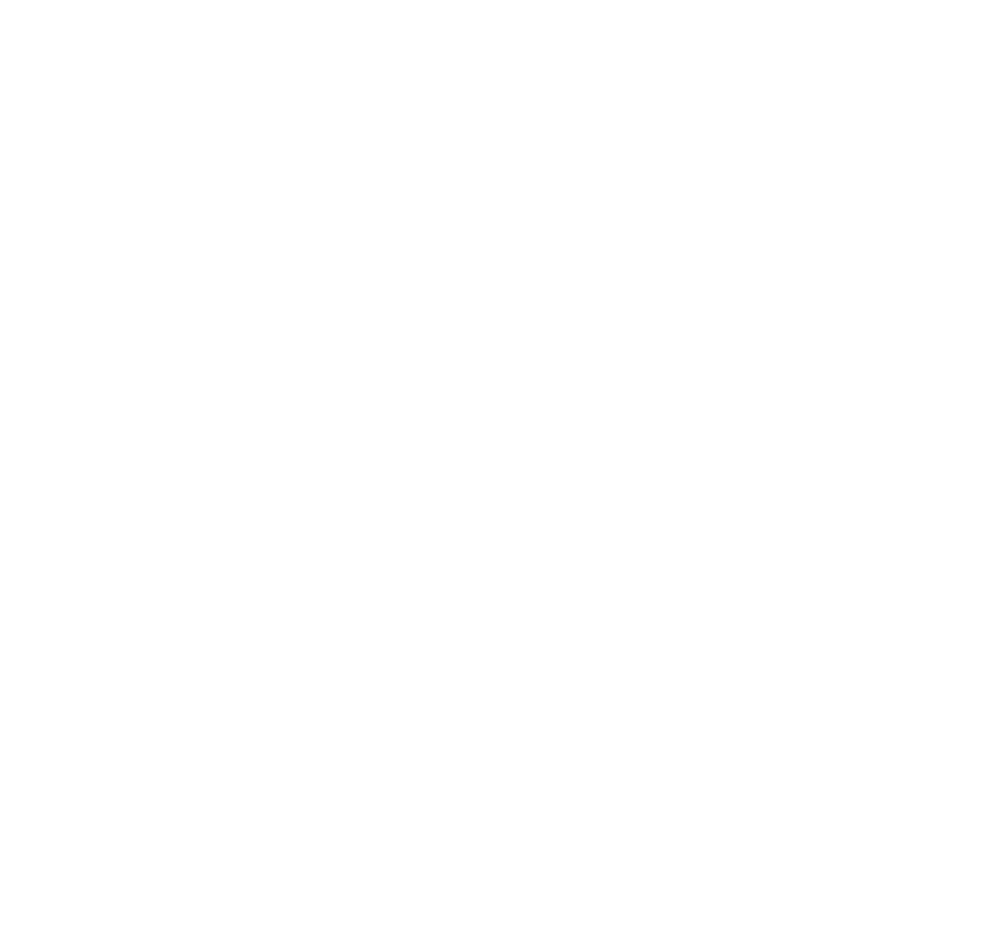
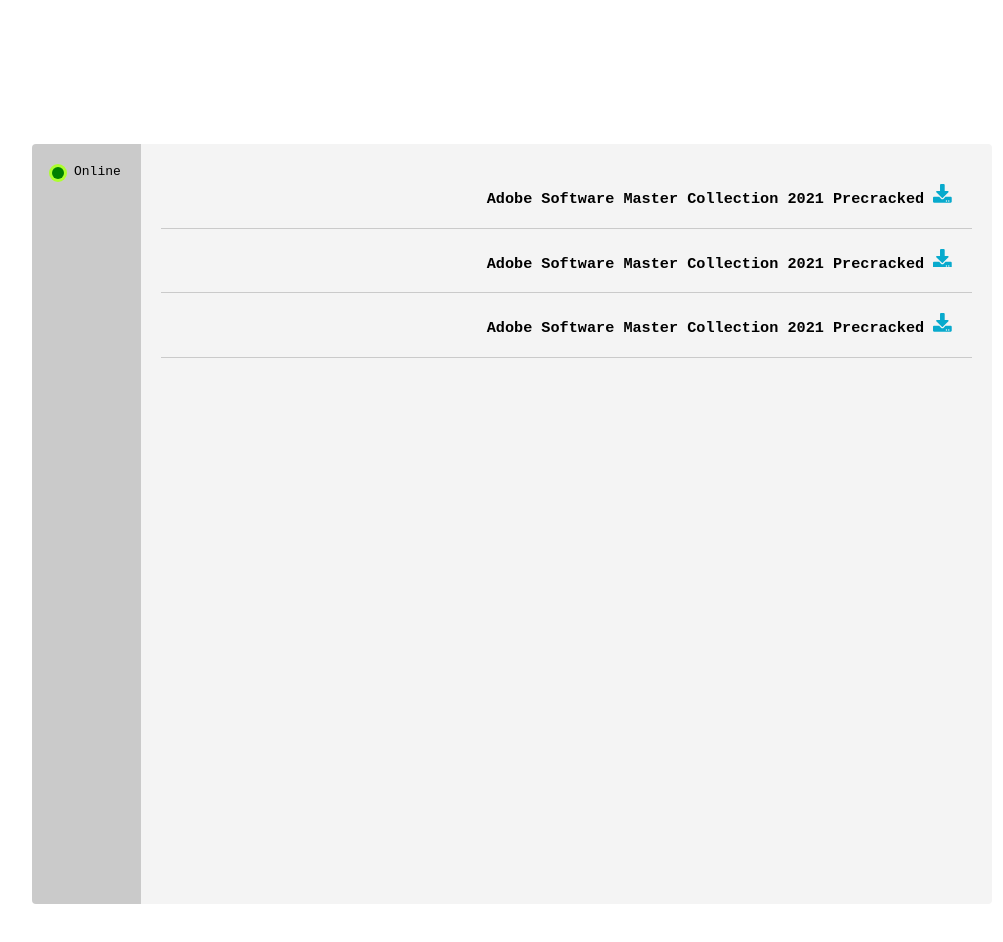
Before and after one commit to MDBossss/sikknuts, a React (Create React App) app: page / in a window 1280 px wide. Shown: the part 1800-2742 px from the top of the page, without its empty margins (128-1131 px from the left). Before the commit the page ends 1335 px from the top, so only its background shows below. Built offline with nearby package versions, Linux system fonts and the light colour scheme.

Commit message:
added "downloads" section

```diff
--- a/src/App.js
+++ b/src/App.js
@@ -12,6 +12,10 @@
         <h1>OG NUTS</h1>
       </div>
       <Members/>
+      <div className="downloads-title">
+        <h1>DOWNLOADS</h1>
+      </div>
+      <DownloadLinks/>
     </div>
 
   );
--- a/src/components/DownloadLinks.js
+++ b/src/components/DownloadLinks.js
@@ -1,12 +1,18 @@
 import Link from "./Link";
 
-const links =["https://download1522.mediafire.com/c8zfxalf9bpg/ynibvtfh9chfsb2/Adobe+Software+Master+Collection+2021+Precracked.torrent"]
+const links =["https://download1522.mediafire.com/c8zfxalf9bpg/ynibvtfh9chfsb2/Adobe+Software+Master+Collection+2021+Precracked.torrent","https://download1522.mediafire.com/c8zfxalf9bpg/ynibvtfh9chfsb2/Adobe+Software+Master+Collection+2021+Precracked.torrent","https://download1522.mediafire.com/c8zfxalf9bpg/ynibvtfh9chfsb2/Adobe+Software+Master+Collection+2021+Precracked.torrent"]
 
 
 const DownloadLinks = () => {
   return (
-    <div>
-    {links.map((link,index) => <Link link={link} key={index}/>)}
+    <div className="downloads">
+        <div className="sidebar">
+            <div className="status"></div>
+            <span className="sidebar-text">Online</span>
+        </div>
+        <div className="links">
+            {links.map((link,index) => <Link link={link} key={index}/>)}
+        </div>
     </div>
   )
 }
--- a/src/components/Link.js
+++ b/src/components/Link.js
@@ -1,4 +1,5 @@
 import React from "react"
+import {FaDownload} from "react-icons/fa"
 
 const Link = ({link}) => {
 
@@ -7,7 +8,7 @@
 
   return (
     <div>
-        <h2>{title}</h2>
+        <h3 className="link-title" onClick={() => window.open(link)}>{title} <FaDownload style={{color: "black"}}/></h3>
     </div>
   )
 }
--- a/src/index.css
+++ b/src/index.css
@@ -67,6 +67,7 @@
   max-width:1000px;
   column-gap:10px;
   padding:20px;
+  height: 100vh;
 
 }
 
@@ -108,3 +109,82 @@
   text-align: center;
   margin: 10px 0px;
 }
+
+.downloads-title{
+  display:flex;
+  justify-content: center;
+  margin-top:100px;
+  margin-bottom:50px;
+}
+
+.downloads-title h1{
+  letter-spacing: 0.2em;
+}
+
+.downloads{
+  margin:20px;
+  max-width:1000px;
+  display:flex;
+  margin:auto;
+  height:100vh;
+  margin-bottom:50px;
+  border-radius: 4px;
+  padding:20px;
+}
+
+.sidebar{
+  background-color:#cacaca;
+  padding:20px;
+  display:flex;
+  align-items:flex-start;
+  border-radius: 4px 0px 0px 4px;
+}
+
+.sidebar-text{
+  color:black;
+  margin-left:10px;
+  font-family: monospace;
+}
+
+.links{
+  padding:20px;
+  background-color: #f4f4f4;
+  border-radius: 0px 4px 4px 0px;
+  width:100%;
+}
+
+.link-title{
+  color:black;
+  text-align: right;
+  width:100%;
+  padding:20px;
+  font-family: monospace;
+  border-bottom:1px solid #cacaca;
+  cursor:pointer;
+}
+
+.link-title:hover{
+  background-color:#cacaca;
+}
+
+
+#root > div > div.downloads > div.links > div > h3 > svg > path{
+  color: #08aacd;
+}
+
+.status{
+  width:12px;
+  height:12px;
+  margin-top:3px;
+  background-color:green;
+  border-radius: 50%;
+  box-shadow:0 0 0 3px greenyellow;
+}
+
+
+
+@media screen and (max-width:800px){
+  .member{
+    flex: 1 0 30%;
+  }
+}
```
